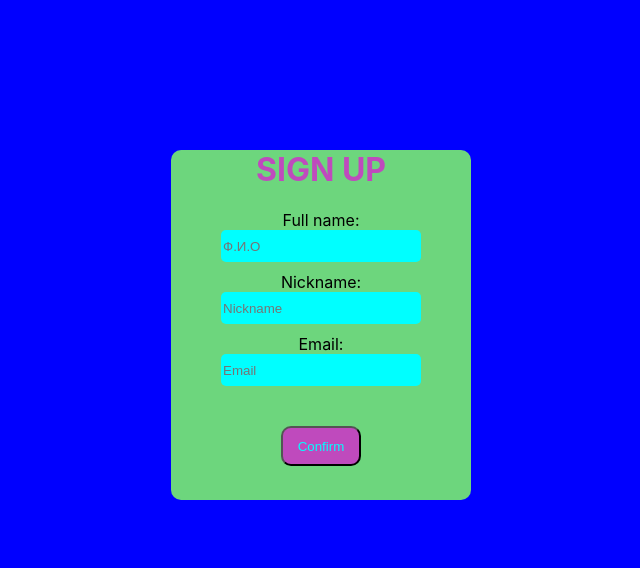
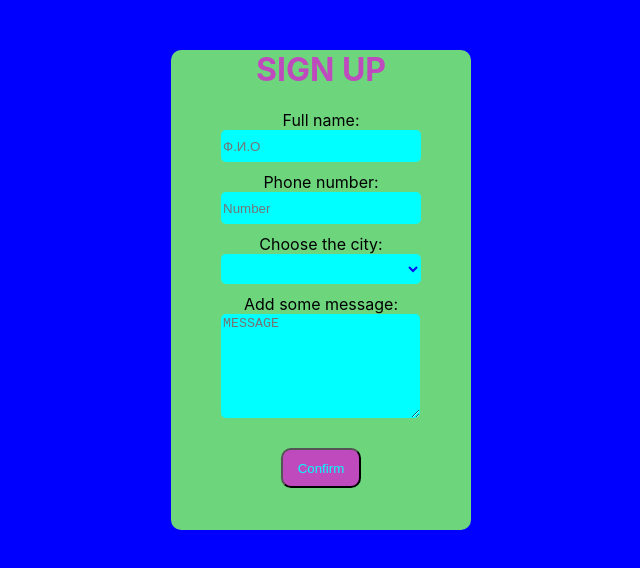
Before and after one commit to Ibristi/Homeworks, a React (Create React App) app: page / in a window 1280 px wide. Shown: the top 568 px of the page, without its empty margins (319-959 px from the left). Built offline with nearby package versions, Linux system fonts and the light colour scheme.

Commit message:
finished hw-5

```diff
--- a/src/App.css
+++ b/src/App.css
@@ -1,52 +1,11 @@
 .App {
-  text-align: center;
-  width: 300px;
-  height: 350px;
-  background-color: rgb(109, 214, 125);
-  margin: 0 auto;
-  border-radius: 10px;
+text-align: center;
 }
-.form{
-  margin-top: 150px;
-}
-.name-part{
-  width: 200px;
-  display: flex;
-  flex-direction: column;
-  margin-left: 50px;
-}
-.username-part{
-  width: 200px;
-  display: flex;
-  flex-direction: column;
-  margin-left: 50px;
-  margin-top: 10px;
-}
-.email-part{
-  width: 200px;
-  display: flex;
-  flex-direction: column;
-  margin-left: 50px;
-  margin-top: 10px;
+.render-div{
+width: 600px;
+margin: 0 auto;
 }
 
-.btn{
-  width: 80px;
-  height: 40px;
-  margin-top: 40px;
-  border-radius: 10px;
-  background-color: #bf4abd;
-  color: aqua;
-}
-input{
-  border: none;
-  border-radius: 5px;
-  background-color: aqua;
-  height: 30px;
-}
-h1{
-  color: #bf4abd;
-}
 /* ----------------------------- */
 .App-logo {
   height: 40vmin;
--- a/src/App.js
+++ b/src/App.js
@@ -1,26 +1,21 @@
+import { useState } from 'react'
 import './App.css'
+import Form from './components/Form'
 
 function App() {
+	const [forms, setForms] = useState('')
+	const addFormDataHandler = (rend) => {
+		setForms(rend)
+	}
 	return (
 		<div className='App'>
-			<form className='form'>
-				<div className='container'>
-					<h1>SIGN UP</h1>
-					<div className='name-part'>
-						Full name:
-						<input type='text' placeholder='Ф.И.О' />
-					</div>
-					<div className='username-part'>
-						Nickname:
-						<input type='text' placeholder='Nickname' />
-					</div>
-					<div className='email-part'>
-						Email:
-						<input type='email' placeholder='Email' />
-					</div>
-					<button className='btn'>Confirm</button>
-				</div>
-			</form>
+			<Form onAddFormData={addFormDataHandler}/>
+			<div className='render-div'>
+				<h2 className='name'>{forms.name}</h2>
+				<h2 className='phone'>{forms.phone}</h2>
+				<h2 className='city'>{forms.city}</h2>
+				<h2 className='message'>{forms.message}</h2>
+			</div>
 		</div>
 	)
 }
--- /dev/null
+++ b/src/components/Form.js
@@ -0,0 +1,18 @@
+import FormInput from "./FormInput"
+
+const Form = (props) => {
+    const SaveFormDataHandler = (formData) => {
+        const dataWidthId = {
+            ...formData,
+            id: Math.random().toString()
+        }
+        props.onAddFormData(dataWidthId)
+    }
+
+    return (
+        <div>
+            <FormInput onSaveFormData={SaveFormDataHandler}/>
+        </div>
+    )
+}
+export default Form;
--- /dev/null
+++ b/src/components/FormInput.css
@@ -0,0 +1,70 @@
+.form {
+	margin-top: 50px;
+}
+.container {
+	text-align: center;
+	width: 300px;
+	height: 480px;
+	background-color: rgb(109, 214, 125);
+	margin: 0 auto;
+	border-radius: 10px;
+}
+.name-part {
+	width: 200px;
+	display: flex;
+	flex-direction: column;
+	margin-left: 50px;
+}
+.phone-part {
+	width: 200px;
+	display: flex;
+	flex-direction: column;
+	margin-left: 50px;
+	margin-top: 10px;
+    margin-bottom: 10px;
+}
+
+.city-select {
+	width: 200px;
+	display: flex;
+	flex-direction: column;
+	margin-left: 50px;
+    margin-bottom: 10px;
+	border: none;
+	border-radius: 5px;
+	background-color: aqua;
+	height: 30px;
+	text-align: center;
+	color: rgb(10, 10, 241);
+}
+
+.field {
+	width: 195px;
+	display: flex;
+	flex-direction: column;
+	margin-left: 50px;
+	border: none;
+	border-radius: 5px;
+	background-color: aqua;
+	height: 100px;
+	color: rgb(10, 10, 241);
+    margin-bottom: 30px;
+}
+.btn {
+	width: 80px;
+	height: 40px;
+	/* margin-top: 40px; */
+	border-radius: 10px;
+	background-color: #bf4abd;
+	color: aqua;
+}
+input {
+	border: none;
+	border-radius: 5px;
+	background-color: aqua;
+	height: 30px;
+    color: rgb(10, 10, 241);
+}
+h1 {
+	color: #bf4abd;
+}
--- /dev/null
+++ b/src/components/FormInput.jsx
@@ -0,0 +1,69 @@
+import { useState } from 'react'
+import './FormInput.css'
+const FormInput = (props) => {
+    const [name,  setName] = useState('')
+    const [phone, setPhone] = useState('')
+    const [city, setCity] = useState('')
+    const [message, setMessage] = useState('')
+
+    const nameChangeHandler = (e) => {
+        setName(e.target.value)
+    }
+
+    const phoneChangeHandler = (e) => {
+        setPhone(e.target.value)
+    }
+
+    const cityChangeHandler = (e) => {
+        setCity(e.target.value)
+    }
+
+    const messageChangeHandler = (e) => {
+        setMessage(e.target.value)
+    }
+
+    const submitHandler = (e) => {
+        e.preventDefault()
+        const currentData = {
+            name,
+            phone,
+            city,
+            message
+        }
+        console.log(currentData);
+        props.onSaveFormData(currentData)
+    }
+    return (
+		<form className='form' onSubmit={submitHandler}>
+			<div className='container'>
+				<h1>SIGN UP</h1>
+				<div className='name-part'>
+					Full name:
+					<input type='text' placeholder='Ф.И.О' value={name} onChange={nameChangeHandler}/>
+				</div>
+				<div className='phone-part'>
+					Phone number:
+					<input type='tel' maxLength={10} placeholder='Number'  value={phone} onChange={phoneChangeHandler}/>
+				</div>
+                <div>
+                    Choose the city:
+                    <select className='city-select'  value={city} onChange={cityChangeHandler}>
+                        <option value="select" placeholder='select'></option>
+                        <option value="miami">MIAMI</option>
+                        <option value="NEW-YORK">NEW-YORK</option>
+                        <option value="Chicago">Chicago</option>
+                        <option value="DUBAI">DUBAI</option>
+                        <option value="LAS-VEGAS">LAS-VEGAS</option>
+                        <option value="LOS-Angeles">LOS-Angeles</option>
+                    </select>
+                </div>
+                <div>
+                    Add some message:
+                    <textarea className='field' placeholder='MESSAGE'  value={message} onChange={messageChangeHandler}/>
+                </div>
+				<button className='btn'>Confirm</button>
+			</div>
+		</form>
+    )
+}
+export default FormInput
```
